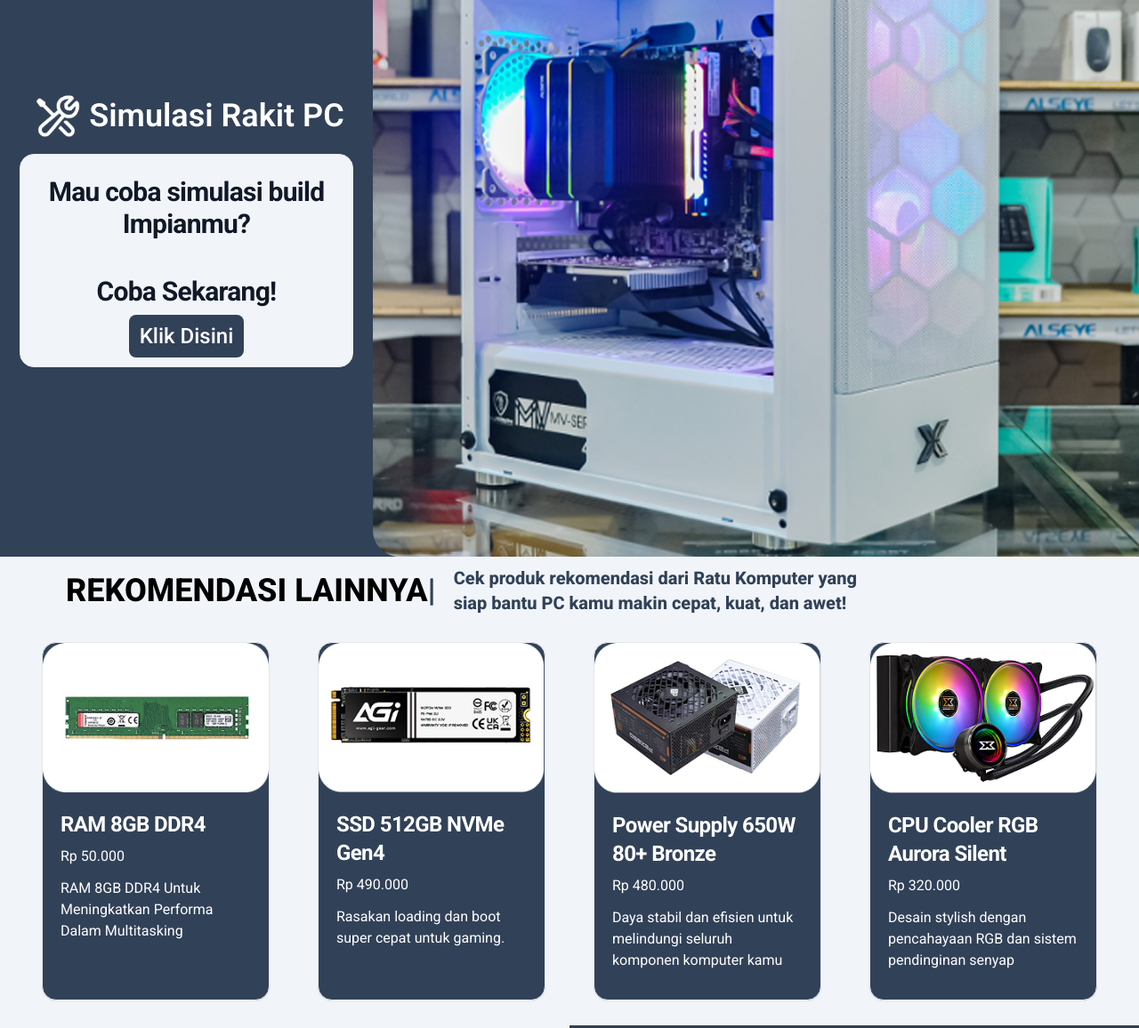
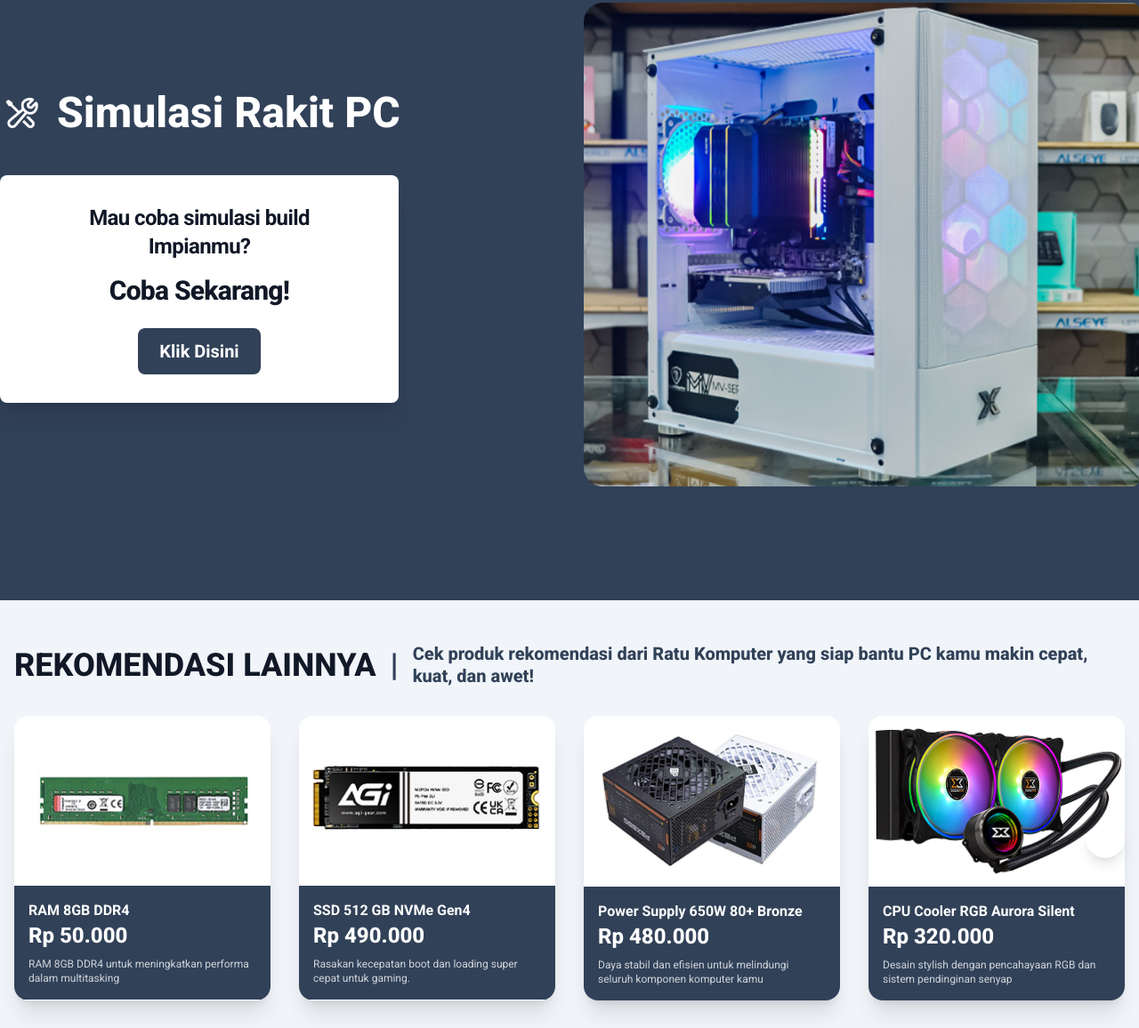
Before and after one commit to yonandaganteng/FE-ProjectDihar, a website: page FE-ProjectDIhar/public/latihannvabar.html in a window 1280 px wide. Shown: the part 1347-2503 px from the top of the page at 89% size. Drawn offline with nearby package versions, Linux system fonts and the light colour scheme; a web font is replaced by a local one.

Commit message:
Homepage blm beres bgt, at least ak dh usaha jinc

```diff
--- a/FE-ProjectDIhar/public/latihannvabar.html
+++ b/FE-ProjectDIhar/public/latihannvabar.html
@@ -34,17 +34,7 @@
                 <!-- List item -->
                 <ul class="flex flex-row gap-x-8 place-items-center">
 
-                    <!-- Notif -->
-                    <li>
-                        <a href="#">
-                            <img class="w-8 h-10" src="../public/assets/images/Bells.png" alt="Notifikasi">
-                        </a>
-                    <!-- Keranjang -->
-                    <li>
-                        <a href="#">
-                            <img class="w-10 h-10" src="../public/assets/images/Cart.png" alt="Keranjang">
-                        </a>
-                    <!-- Profil -->
+                  <!--Profil-->
                     <li>
                         <a href="#">
                             <img class="w-10 h-10" src="../public/assets/images/Profile.png" alt="Profil">
@@ -267,159 +257,116 @@
     </section>
 
     <!-- Section Simulasi Rakit PC -->
-    <section>
-        <!-- Wrapper -->
-        <div class="bg-slate-700 flex flex-row text-white">
 
-            <!-- Kiri -->
+       <section class="bg-slate-700 min-h-screen flex items-center">
+    <div class="gap-8 items-center px-16 mx-auto max-w-screen-xl xl:gap-16 md:grid md:grid-cols-2">
 
-            <div class="flex flex-col mx-auto self-center h-auto">
+        <div class="mt-4 md:mt-0 flex flex-col justify-center">
 
-                <!-- Judul -->
-               <!-- Teks Katalog -->
+            <div class="flex items-center mb-10">
+                <img class="w-12 h-12 mr-4" src="../public/assets/images/RakitPCWhite.png" alt="Ikon Rakit PC">
 
-                <div class="flex flex-row text-white place-items-center m-2.5 w-full justify-items-center ">
-                    <img class="w-16" src="../public/assets/images/RakitPCWhite.png" alt="Katalog">
-                    <h2 class="text-4xl font-semibold mr-2.5 m-10 ml-1">Simulasi Rakit PC</h2>
+                <h2 class="text-5xl font-extrabold text-white leading-tight">Simulasi Rakit PC</h2>
             </div>
 
-                <!--Cards-->
+            <div class="max-w-md w-full p-8 bg-white rounded-lg shadow-xl text-center">
 
-                <div class="flex flex-col w-auto h-60 p-6 bg-slate-100 border rounded-2xl shadow-sm justify-items-center">
-
-                    <h5 class="mb-10 text-3xl font-bold tracking-tight text-gray-900 self-center text-center">
+                <h5 class="mb-4 text-2xl font-bold tracking-tight text-gray-900 leading-snug">
                     Mau coba simulasi build<br>Impianmu?
                 </h5>
 
-                    <h5 class="mb-2 text-3xl font-bold tracking-tight text-gray-900 self-center text-center">
+                <h5 class="mb-6 text-3xl font-extrabold tracking-tight text-gray-900">
                     Coba Sekarang!
                 </h5>
 
-                    <a href="#" class="self-center inline-flex items-center px-3 py-2 text-2xl font-medium text-center text-white bg-slate-700 rounded-lg ">
+                <a href="#" class="inline-flex items-center px-6 py-3 text-xl font-bold text-white bg-slate-700 rounded-lg">
     Klik Disini
 </a>
             </div>
-
-
         </div>
 
-            <!-- Kanan -->
-
-            <div>
-                <img class="w-auto h-auto" src="./assets/images/fotopc.png" alt="">
+        <div class="h-full w-full">
+            <img class="w-full h-full object-cover rounded-lg shadow-2xl" src="../public/assets/images/fotopc.png" alt="PC Rakitan">
         </div>
 
     </div>
 </section>
 
-    <!-- Rekomendasi Lainnya -->
-    <section>
-        <!-- Wrapper -->
-        <div class="bg-slate-100 flex flex-col">
+    <!--Section Rekomendasi lainnya-->
+   <section class="bg-slate-100 py-12">
+    <div class="max-w-screen-xl mx-auto px-4">
 
-            <!-- Text Atas -->
-            <div class="flex flex-row text-black place-items-center justify-betwen w-[90%] mx-auto">
-                <div class="flex flex-row place-items-center m-2.5 w-full ">
-                    <h2 class="text-4xl font-extrabold mr-2.5">REKOMENDASI LAINNYA</h2>
-                    <h2 class="text-4xl font-extrabold mr-5 self-center text-slate-700">|</h2>
-                    <div>
-                        <p class="text-xl font-extrabold mr-10 self-center  text-slate-700">Cek produk rekomendasi dari Ratu Komputer yang</p>
-                        <p class="text-xl font-extrabold mr-10 self-center  text-slate-700">siap bantu PC kamu makin cepat, kuat, dan awet!</p>
+        <div class="flex items-center mb-8">
+            <h2 class="text-4xl font-extrabold text-gray-900 mr-4 whitespace-nowrap">REKOMENDASI LAINNYA</h2>
+            <span class="text-4xl font-extrabold text-slate-700 mr-4">|</span>
+            <p class="text-xl font-extrabold text-slate-700 leading-tight">Cek produk rekomendasi dari Ratu Komputer yang siap bantu PC kamu makin cepat, kuat, dan awet!</p>
+        </div>
+
+        <!--CARD BAWAHNYA-->
+
+        <div class="relative">
+
+            <div class="grid grid-cols-4 gap-8 w-13/12">
+
+                <div class="h-[430px] bg-white rounded-2xl shadow-xl overflow-hidden cursor-pointer">
+                    <a href="#">
+                        <div class="h-[210px] w-full bg-white flex items-center justify-center">
+                            <img class="w-4/5 h-auto object-contain" src="./assets/images/RAM.png" alt="RAM 8GB DDR4" />
+                        </div>
+                    </a>
+
+                    <div class="h-[220px] bg-slate-700 p-4 text-white flex flex-col justify-start">
+                        <h5 class="mb-1 text-base font-bold">RAM 8GB DDR4</h5>
+                        <p class="mb-3 text-2xl font-extrabold leading-none">Rp 50.000</p>
+                        <p class="text-xs font-normal text-gray-300 leading-snug">RAM 8GB DDR4 untuk meningkatkan performa dalam multitasking</p>
+                    </div>
+                </div>
+
+                <div class="h-[430px] bg-white rounded-2xl shadow-xl overflow-hidden cursor-pointer">
+                    <a href="#">
+                        <div class="h-[210px] w-full bg-white flex items-center justify-center">
+                            <img class="w-4/5 h-auto object-contain" src="./assets/images/SSD.png" alt="SSD 512 GB NVMe Gen4" />
+                        </div>
+                    </a>
+                    <div class="h-[220px] bg-slate-700 p-4 text-white flex flex-col justify-start">
+                        <h5 class="mb-1 text-base font-bold">SSD 512 GB NVMe Gen4</h5>
+                        <p class="mb-3 text-2xl font-extrabold leading-none">Rp 490.000</p>
+                        <p class="text-xs font-normal text-gray-300 leading-snug">Rasakan kecepatan boot dan loading super cepat untuk gaming.</p>
+                    </div>
+                </div>
+
+                <div class="h-[430px] bg-white rounded-2xl shadow-xl overflow-hidden cursor-pointer">
+                    <a href="#">
+                        <div class="h-[210px] w-full bg-white flex items-center justify-center">
+                            <img class="w-4/5 h-auto object-contain" src="./assets/images/PSU.png" alt="Power Supply 650W 80+ Bronze" />
+                        </div>
+                    </a>
+                    <div class="h-[220px] bg-slate-700 p-4 text-white flex flex-col justify-start">
+                        <h5 class="mb-1 text-base font-bold">Power Supply 650W 80+ Bronze</h5>
+                        <p class="mb-3 text-2xl font-extrabold leading-none">Rp 480.000</p>
+                        <p class="text-xs font-normal text-gray-300 leading-snug">Daya stabil dan efisien untuk melindungi seluruh komponen komputer kamu</p>
+                    </div>
+                </div>
+
+                <div class="h-[430px] bg-white rounded-2xl shadow-xl overflow-hidden cursor-pointer">
+                    <a href="#">
+                        <div class="h-[210px] w-full bg-white flex items-center justify-center">
+                            <img class="w-4/5 h-auto object-contain" src="./assets/images/Liquid Cooling.png" alt="CPU Cooler RGB Aurora Silent" />
+                        </div>
+                    </a>
+                    <div class="h-[220px] bg-slate-700 p-4 text-white flex flex-col justify-start">
+                        <h5 class="mb-1 text-base font-bold">CPU Cooler RGB Aurora Silent</h5>
+                        <p class="mb-3 text-2xl font-extrabold leading-none">Rp 320.000</p>
+                        <p class="text-xs font-normal text-gray-300 leading-snug">Desain stylish dengan pencahayaan RGB dan sistem pendinginan senyap</p>
                     </div>
                 </div>
             </div>
 
-            <!-- Card List Bawah -->
-            <div>
-                <ul class="flex flex-row justify-around m-5 mb-7">
-                    <!-- RAM -->
-                    <li>
-                        <!-- Card Wrapper -->
-                        <div class="max-w-3xs h-full  bg-slate-700 border border-gray-200 rounded-2xl shadow-sm">
-                            <!-- Gambar -->
-                            <a href="#">
-                                <img class="w-full h-auto rounded-t-2xl" src="./assets/images/RAM.png" alt="" />
-                            </a>
-                            <!-- Text Section -->
-                            <div class="p-5">
-                                <!-- Judul Produk -->
-                                <a href="#">
-                                    <h5 class="mb-2 text-2xl font-bold tracking-tight text-white">RAM 8GB DDR4</h5>
-                                </a>
-                                <!-- Harga Produk -->
-                                <p class="mb-3 font-normal text-white">Rp 50.000</p>
-                                <!-- Deskripsi Produk -->
-                                <p class="mb-3 font-normal text-white">RAM 8GB DDR4 Untuk Meningkatkan Performa Dalam Multitasking</p>
-                            </div>
-                        </div>
-                    </li>
-
-                    <!-- SSD -->
-                    <li>
-                        <!-- Card Wrapper -->
-                        <div class="max-w-3xs h-full bg-slate-700 border border-gray-200 rounded-2xl shadow-sm">
-                            <!-- Gambar -->
-                            <a href="#">
-                                <img class="w-full h-auto rounded-t-2xl" src="./assets/images/SSD.png" alt="" />
-                            </a>
-                            <!-- Text Section -->
-                            <div class="p-5">
-                                <!-- Judul Produk -->
-                                <a href="#">
-                                    <h5 class="mb-2 text-2xl font-bold tracking-tight text-white">SSD 512GB NVMe Gen4</h5>
-                                </a>
-                                <!-- Harga Produk -->
-                                <p class="mb-3 font-normal text-white">Rp 490.000</p>
-                                <!-- Deskripsi Produk -->
-                                <p class="mb-3 font-normal text-white">Rasakan loading dan boot super cepat untuk gaming.</p>
-                            </div>
-                        </div>
-                    </li>
-
-                    <!-- PSU -->
-                    <li>
-                        <!-- Card Wrapper -->
-                        <div class="max-w-3xs h-full bg-slate-700 border border-gray-200 rounded-2xl shadow-sm">
-                            <!-- Gambar -->
-                            <a href="#">
-                                <img class="w-full h-auto rounded-t-2xl" src="./assets/images/PSU.png" alt="" />
-                            </a>
-                            <!-- Text Section -->
-                            <div class="p-5">
-                                <!-- Judul Produk -->
-                                <a href="#">
-                                    <h5 class="mb-2 text-2xl font-bold tracking-tight text-white">Power Supply 650W 80+ Bronze</h5>
-                                </a>
-                                <!-- Harga Produk -->
-                                <p class="mb-3 font-normal text-white">Rp 480.000</p>
-                                <!-- Deskripsi Produk -->
-                                <p class="mb-3 font-normal text-white">Daya stabil dan efisien untuk melindungi seluruh komponen komputer kamu</p>
-                            </div>
-                        </div>
-                    </li>
-
-                    <!-- Cooler -->
-                    <li>
-                        <!-- Card Wrapper -->
-                        <div class="max-w-3xs h-full bg-slate-700 border border-gray-200 rounded-2xl shadow-sm">
-                            <!-- Gambar -->
-                            <a href="#">
-                                <img class="w-full h-auto rounded-t-2xl" src="./assets/images/Liquid Cooling.png" alt="" />
-                            </a>
-                            <!-- Text Section -->
-                            <div class="p-5">
-                                <!-- Judul Produk -->
-                                <a href="#">
-                                    <h5 class="mb-2 text-2xl font-bold tracking-tight text-white">CPU Cooler RGB Aurora Silent</h5>
-                                </a>
-                                <!-- Harga Produk -->
-                                <p class="mb-3 font-normal text-white">Rp 320.000</p>
-                                <!-- Deskripsi Produk -->
-                                <p class="mb-3 font-normal text-white">Desain stylish dengan pencahayaan RGB dan sistem pendinginan senyap</p>
-                            </div>
-                        </div>
-                    </li>
-                </ul>
+            <button class="absolute top-1/2 right-0 transform -translate-y-1/2 bg-slate-700 text-white p-3 rounded-full shadow-lg hover:bg-slate-800 transition duration-150 cursor-pointer">
+                <svg class="w-5 h-5" fill="none" stroke="currentColor" viewBox="0 0 24 24" xmlns="http://www.w3.org/2000/svg">
+                    <path stroke-linecap="round" stroke-linejoin="round" stroke-width="2" d="M14 5l7 7m0 0l-7 7m7-7H3"></path>
+                </svg>
+            </button>
         </div>
     </div>
 </section>
@@ -542,29 +489,7 @@
                 </p>
             </div>
 
-            <div class="grid grid-cols-3 gap-8 sm:gap-12 w-full md:w-auto">
-
-                <div>
-                    <h2 class="mb-6 text-base font-bold uppercase text-white">Kategori Produk</h2>
-                    <ul class="text-gray-300 space-y-3 text-sm">
-                        <li><a href="#" class="hover:underline">Mouse & Keyboard</a></li>
-                        <li><a href="#" class="hover:underline">Processor & CPU</a></li>
-                        <li><a href="#" class="hover:underline">Laptop Gaming</a></li>
-                        <li><a href="#" class="hover:underline">Monitor & Display</a></li>
-                        <li><a href="#" class="hover:underline">Aksesori PC</a></li>
-                    </ul>
-                </div>
-
-                <div>
-                    <h2 class="mb-6 text-base font-bold uppercase text-white">Customer Service</h2>
-                    <ul class="text-gray-300 space-y-3 text-sm">
-                        <li><a href="#" class="hover:underline">Bantuan & FAQ</a></li>
-                        <li><a href="#" class="hover:underline">Kebijakan Pengembalian</a></li>
-                        <li><a href="#" class="hover:underline">Garansi Produk</a></li>
-                        <li><a href="#" class="hover:underline">Cara Pemesanan</a></li>
-                        <li><a href="#" class="hover:underline">Konsultasi Gratis</a></li>
-                    </ul>
-                </div>
+            <div class="grid gap-8 sm:gap-12 w-full md:w-auto justify-end">
 
                 <div>
                     <h2 class="mb-6 text-base font-bold uppercase text-white">Jam Operasional</h2>
```
Also changed, not shown: FE-ProjectDIhar/public/cart.html (+0 -4 lines), FE-ProjectDIhar/public/katalog.html (+9 -10 lines). Lines whose indentation alone changed are shown as unchanged.
